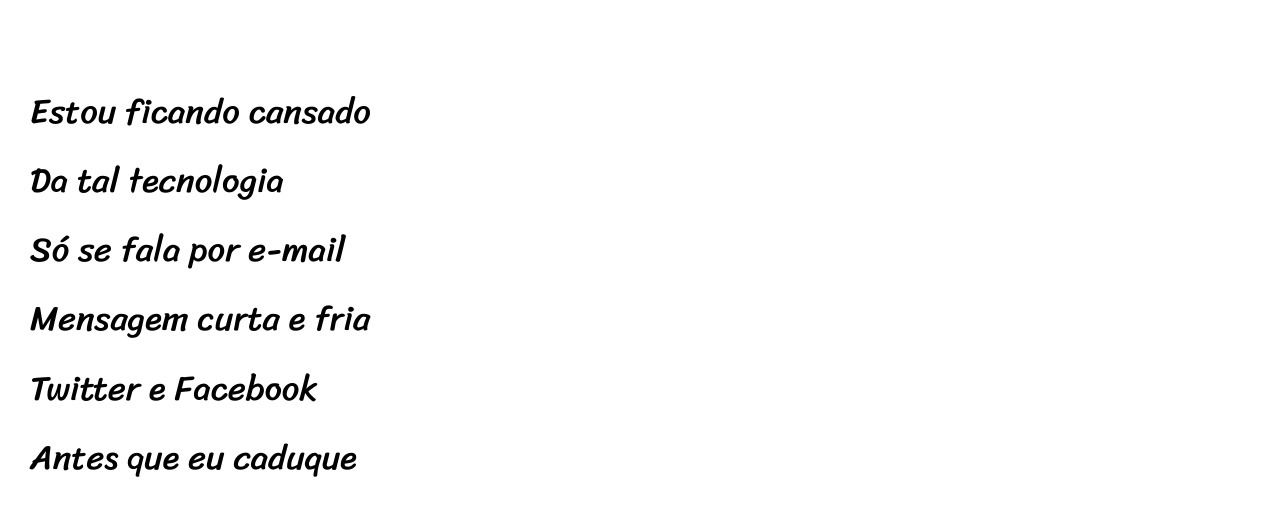
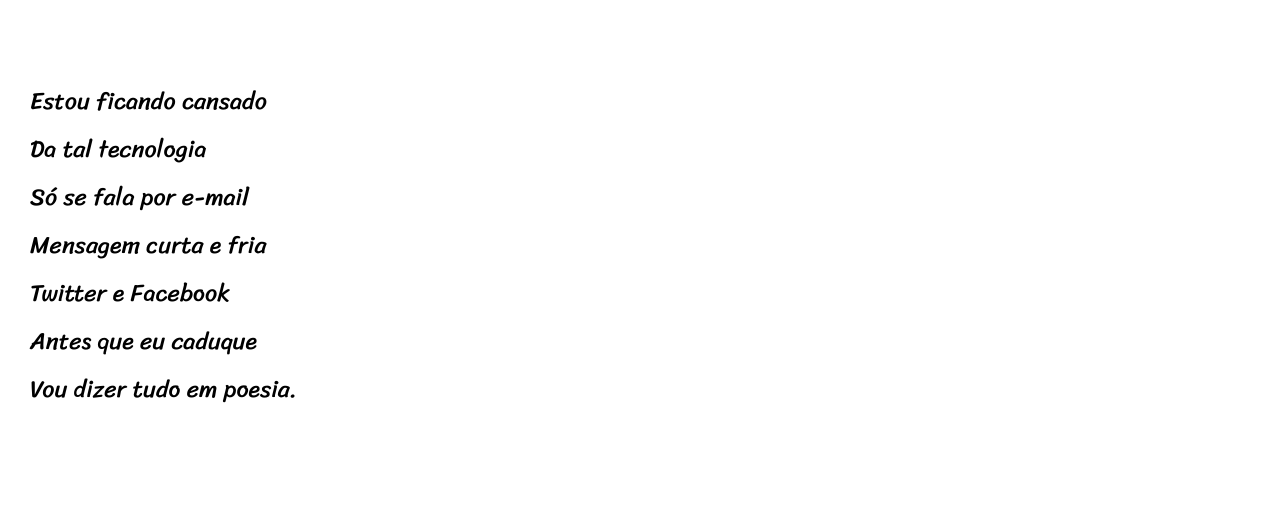
Before and after one commit to lipeezzz/projeto-cordel, a plain HTML site: page index.html in a window 1280 px wide. Shown: the part 260-769 px from the top of the page. Drawn offline with Linux system fonts and the light colour scheme.

Commit message:
Update style.css

```diff
--- a/estilo/style.css
+++ b/estilo/style.css
@@ -58,7 +58,7 @@ section{
     line-height: 2em;
     padding-left: 30px;
     font-family: var(--fonte3);
-    font-size: 2.7vw;
+    font-size: 1.5em;
 }
 
 section > p{
```
